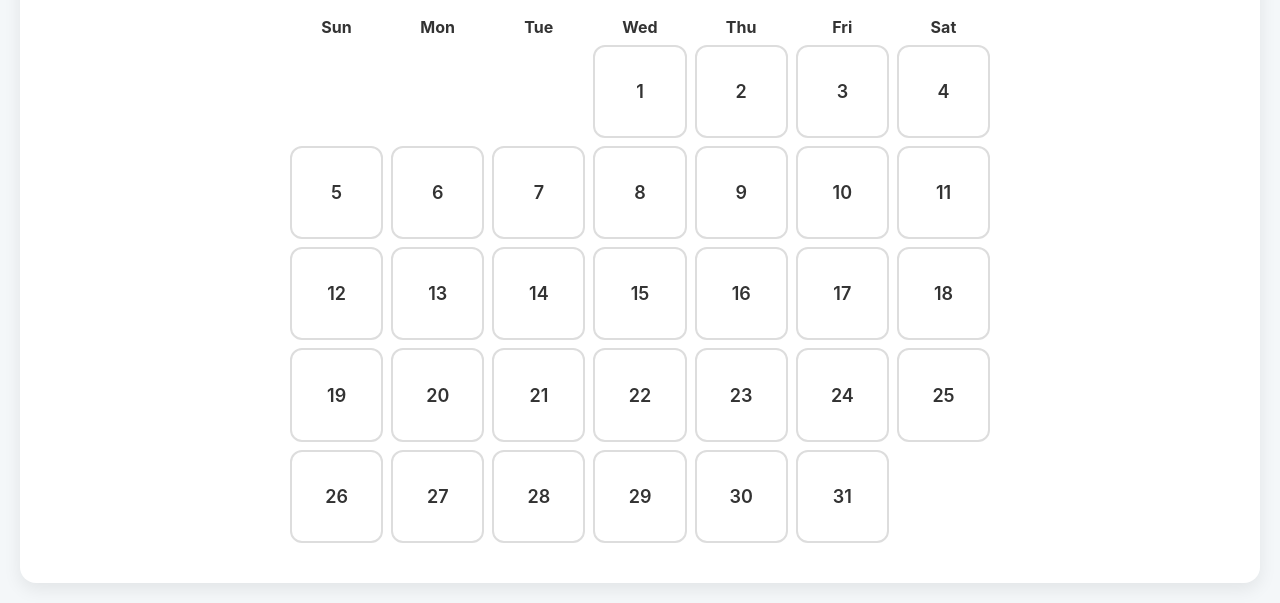
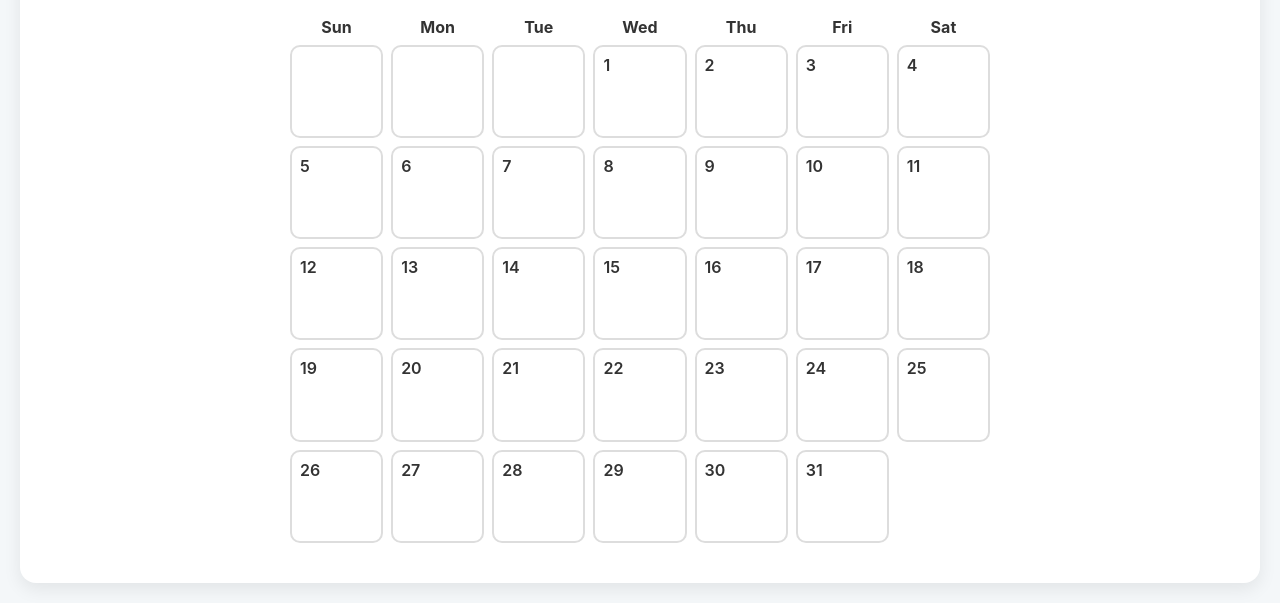
Before and after one commit to nordeva-76/Wellness-dashboard, a plain HTML site: page calendar.html in a window 1280 px wide. Shown: the part 198-801 px from the top of the page. Drawn offline with Linux system fonts and the light colour scheme.

Commit message:
Update styles.css

```diff
--- a/styles.css
+++ b/styles.css
@@ -214,16 +214,22 @@
 }
 
 .day {
-    min-height: 90px;
+    min-height: 70px;
     border: 2px solid #ddd;
-    border-radius: 12px;
-    padding: 10px;
-    font-size: 18px;
-    cursor: pointer;
+    border-radius: 10px;
+    padding: 8px;
+    font-size: 16px;
+    cursor: text;
+    background: white;
+    display: flex;
+    align-items: flex-start;
+    justify-content: flex-start;
+    overflow: hidden;
 }
 
-.day:hover {
-    transform: scale(1.03);
+.day:focus {
+    outline: 2px solid #2d6a4f;
+}
 }
 
 .empty {
```
